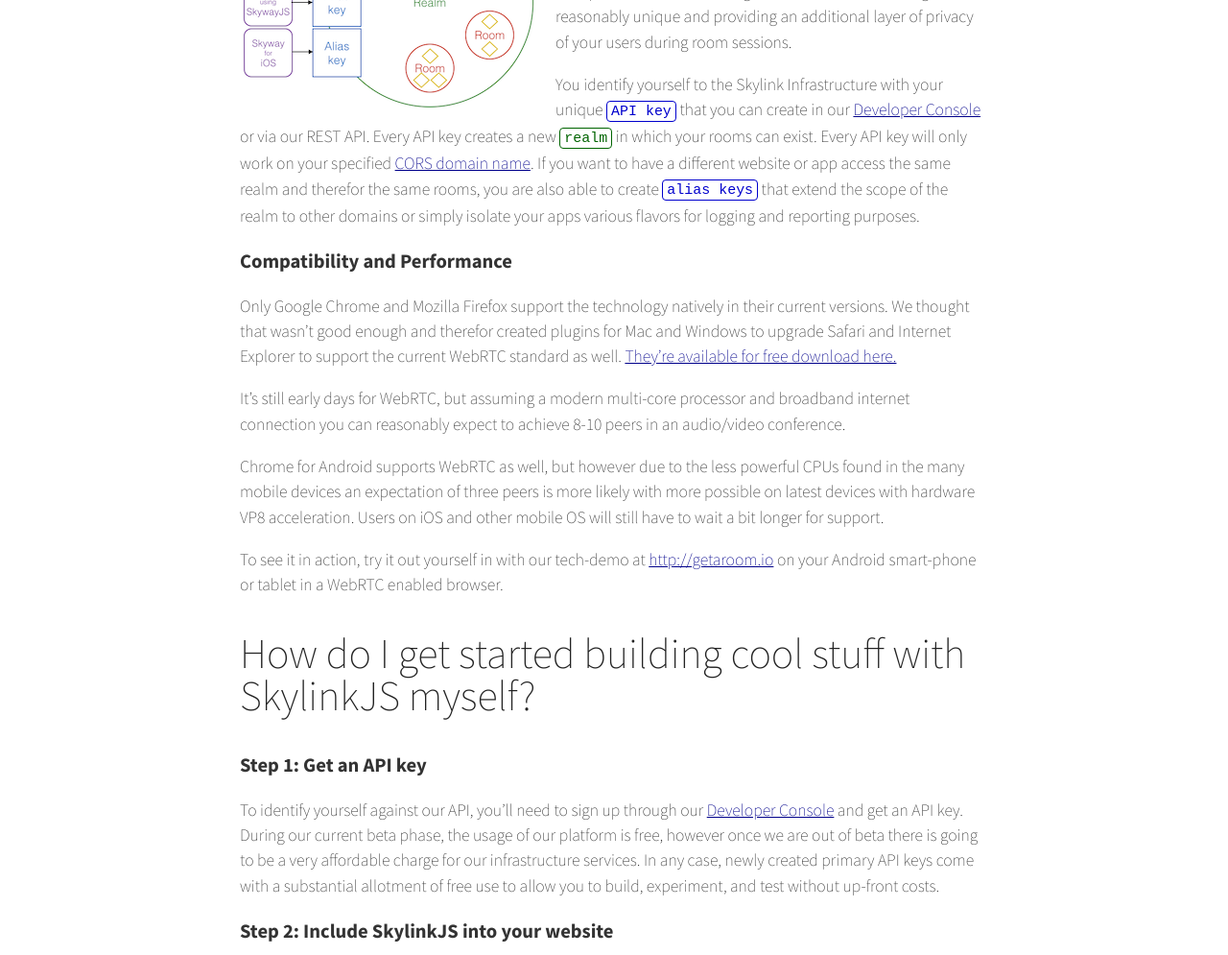
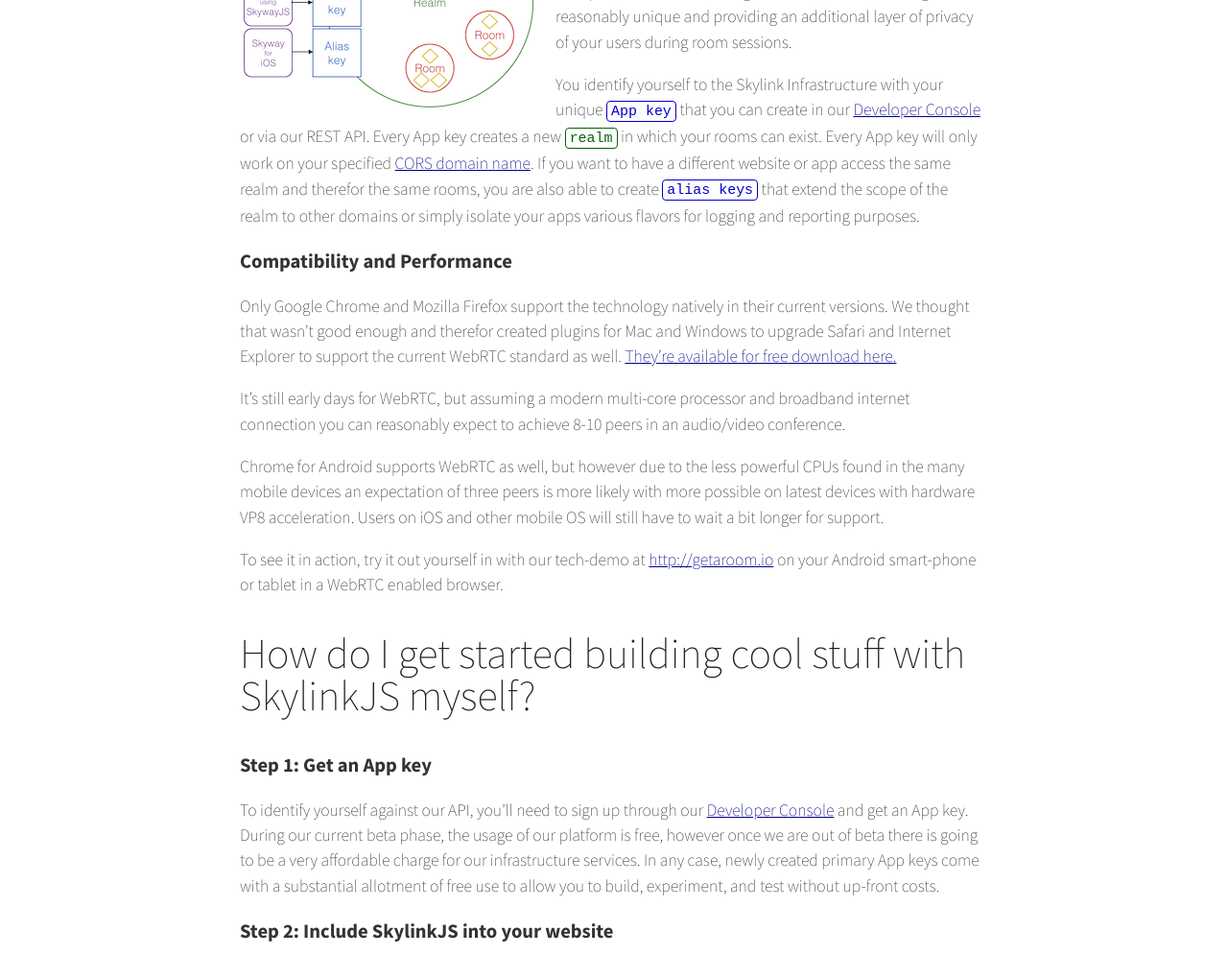
Before and after one commit to Temasys/temasys.github.io, a Jekyll site: the page built from _posts/2014-08-08-Getting_started_with_WebRTC_and_SkylinkJS.markdown, in a window 1280 px wide and 1400 px high, scrolled down 1309 px. Shown: the part 152-1147 px from the top of the window at 96% size. Built offline with Jekyll 4.4.1, drawn with Linux system fonts in a browser that asks for light colours; nearby versions of some CDN libraries; Markdown is read by kramdown in place of the engine named in the settings; some of the changed text lies outside the part shown.

```diff
--- a/_drafts/2014-09-02-How_to_Structure_your_API_keys.markdown
+++ b/_drafts/2014-09-02-How_to_Structure_your_API_keys.markdown
@@ -4,7 +4,7 @@ title: Structure your Keys
 category: How-To
 author: Thomas Gorissen
 
-excerpt: A detailed look at how to register for and make your API keys work with your development environment.
+excerpt: A detailed look at how to register for and make your App keys work with your development environment.
 
 ---
 
@@ -14,7 +14,7 @@ There is
 
 ## Resources
 
-- [Temasys Developer Console](https://developer.temasys.com.sg) - Get your API key
+- [Temasys Developer Console](https://developer.temasys.com.sg) - Get your App key
 - [Skylink API Documentation](http://cdn.temasys.com.sg/skyway/skywayjs/latest/doc/classes/Skylink.html)
 - [SkylinkJS version history](https://github.com/Temasys/SkylinkJS/releases)
 - [SkylinkJS source-code on Github](http://github.com/Temasys/SkylinkJS)
--- a/_posts/2014-08-08-Getting_started_with_WebRTC_and_SkylinkJS.markdown
+++ b/_posts/2014-08-08-Getting_started_with_WebRTC_and_SkylinkJS.markdown
@@ -30,11 +30,11 @@ Temsys has created the super scalable Skylink backend-as-a-service that helps to
 
 WebRTC is still a rather low-level browser API and requires you to do significant work around solving signaling issues and resolving differences in implementation between web browsers. We at Temasys are part of the [WebRTC working group at the W3C](http://www.w3.org/2011/04/webrtc-charter.html) and create solutions with and around WebRTC for more than a year now. We know this part of the puzzle inside and out, and that is why we have created SkylinkJS. We want to solve the connectivity and implementation headaches for you and let you focus on building the cool stuff.
 
-### API keys, alias keys, realms, rooms and peers
+### App keys, alias keys, realms, rooms and peers
 
 <img src="/resources/img/realmsandrooms.png" style="float:left; margin-right: 20px;" />When you use SkylinkJS in your <em style="color: MediumVioletRed; background-color: #fff; border: 1px solid MediumVioletRed;">website</em> or <em style="color: MediumVioletRed; background-color: #fff; border: 1px solid MediumVioletRed;">app</em>, you can invite users (we call them <em style="color: goldenrod; background-color: #fff; border: 1px solid goldenrod;">peers</em>) to join a shared space in which they can exchange data privately with each other. We call this space a <em style="color: firebrick; background-color: #fff; border: 1px solid firebrick;">room</em>. Every peer that wants to join a room needs to know its unique identifier, like a secure, generated token or a simple name. We leave it up to you on how you come up with these room IDs and how you inform peers about them. One of our primary goals in SkylinkJS was to not interfere with your application logic or UX. We recommend generating [UUIDs](http://jsfiddle.net/briguy37/2MVFd/) as a best-practice here for making the identifiers difficult to guess, reasonably unique and providing an additional layer of privacy of your users during room sessions.
 
-You identify yourself to the Skylink Infrastructure with your unique <em style="color: mediumblue; background-color: #fff; border: 1px solid mediumblue;">API key</em> that you can create in our [Developer Console](https://developer.temasys.com.sg) or via our REST API. Every API key creates a new <em style="color: darkgreen; background-color: #fff; border: 1px solid darkgreen;">realm</em> in which your rooms can exist. Every API key will only work on your specified [CORS domain name](http://en.wikipedia.org/wiki/Cross-origin_resource_sharing). If you want to have a different website or app access the same realm and therefor the same rooms, you are also able to create <em style="color: mediumblue; background-color: #fff; border: 1px solid mediumblue;">alias keys</em> that extend the scope of the realm to other domains or simply isolate your apps various flavors for logging and reporting purposes.
+You identify yourself to the Skylink Infrastructure with your unique <em style="color: mediumblue; background-color: #fff; border: 1px solid mediumblue;">App key</em> that you can create in our [Developer Console](https://developer.temasys.com.sg) or via our REST API. Every App key creates a new <em style="color: darkgreen; background-color: #fff; border: 1px solid darkgreen;">realm</em> in which your rooms can exist. Every App key will only work on your specified [CORS domain name](http://en.wikipedia.org/wiki/Cross-origin_resource_sharing). If you want to have a different website or app access the same realm and therefor the same rooms, you are also able to create <em style="color: mediumblue; background-color: #fff; border: 1px solid mediumblue;">alias keys</em> that extend the scope of the realm to other domains or simply isolate your apps various flavors for logging and reporting purposes.
 
 
 ### Compatibility and Performance
@@ -52,9 +52,9 @@ To see it in action, try it out yourself in with our tech-demo at [http://getaro
 
 ## How do I get started building cool stuff with SkylinkJS myself?
 
-### Step 1: Get an API key
+### Step 1: Get an App key
 
-To identify yourself against our API, you'll need to sign up through our [Developer Console](https://developer.temasys.com.sg) and get an API key. During our current beta phase, the usage of our platform is free, however once we are out of beta there is going to be a very affordable charge for our infrastructure services. In any case, newly created primary API keys come with a substantial allotment of free use to allow you to build, experiment, and test without up-front costs.
+To identify yourself against our API, you'll need to sign up through our [Developer Console](https://developer.temasys.com.sg) and get an App key. During our current beta phase, the usage of our platform is free, however once we are out of beta there is going to be a very affordable charge for our infrastructure services. In any case, newly created primary App keys come with a substantial allotment of free use to allow you to build, experiment, and test without up-front costs.
 
 ### Step 2: Include SkylinkJS into your website
 
@@ -124,11 +124,11 @@ skylink.on('mediaAccessSuccess', function(stream) {
 
 {% highlight javascript %}
 skylink.init({
-  apiKey: 'Your API key',
+  apiKey: 'Your App key',
   defaultRoom: 'Pick a room name'
 });
 {% endhighlight %}
-By calling *[init](http://cdn.temasys.com.sg/skylink/skylinkjs/latest/doc/classes/Skylink.html#method_init)* SkylinkJS starts establishing a signaling connection with our servers and requires your API key as a parameter. This connection introduces new peers and sends control messages as required for the connection and handshake process between peers. You can also pass a *defaultRoom* parameter.
+By calling *[init](http://cdn.temasys.com.sg/skylink/skylinkjs/latest/doc/classes/Skylink.html#method_init)* SkylinkJS starts establishing a signaling connection with our servers and requires your App key as a parameter. This connection introduces new peers and sends control messages as required for the connection and handshake process between peers. You can also pass a *defaultRoom* parameter.
 
 {% highlight javascript %}
 skylink.joinRoom({
@@ -149,7 +149,7 @@ Have fun, share this and let us know if you run into any [issues](http://github.
 
 ## Resources
 
-- [Temasys Developer Console](https://developer.temasys.com.sg) - Get your API key
+- [Temasys Developer Console](https://developer.temasys.com.sg) - Get your App key
 - [Skylink API Documentation](http://cdn.temasys.com.sg/skylink/skylinkjs/latest/doc/classes/Skylink.html)
 - [SkylinkJS version history](https://github.com/Temasys/SkylinkJS/releases)
 - [SkylinkJS source-code on Github](http://github.com/Temasys/SkylinkJS)
```
Also changed, not shown: _drafts/2015-01-13-1-on-1-calling-in-your-browser.markdown (+4 -4 lines), _posts/2014-09-02-Building_A_Simple_P2P_chat_with_WebRTC.markdown (+4 -4 lines).
